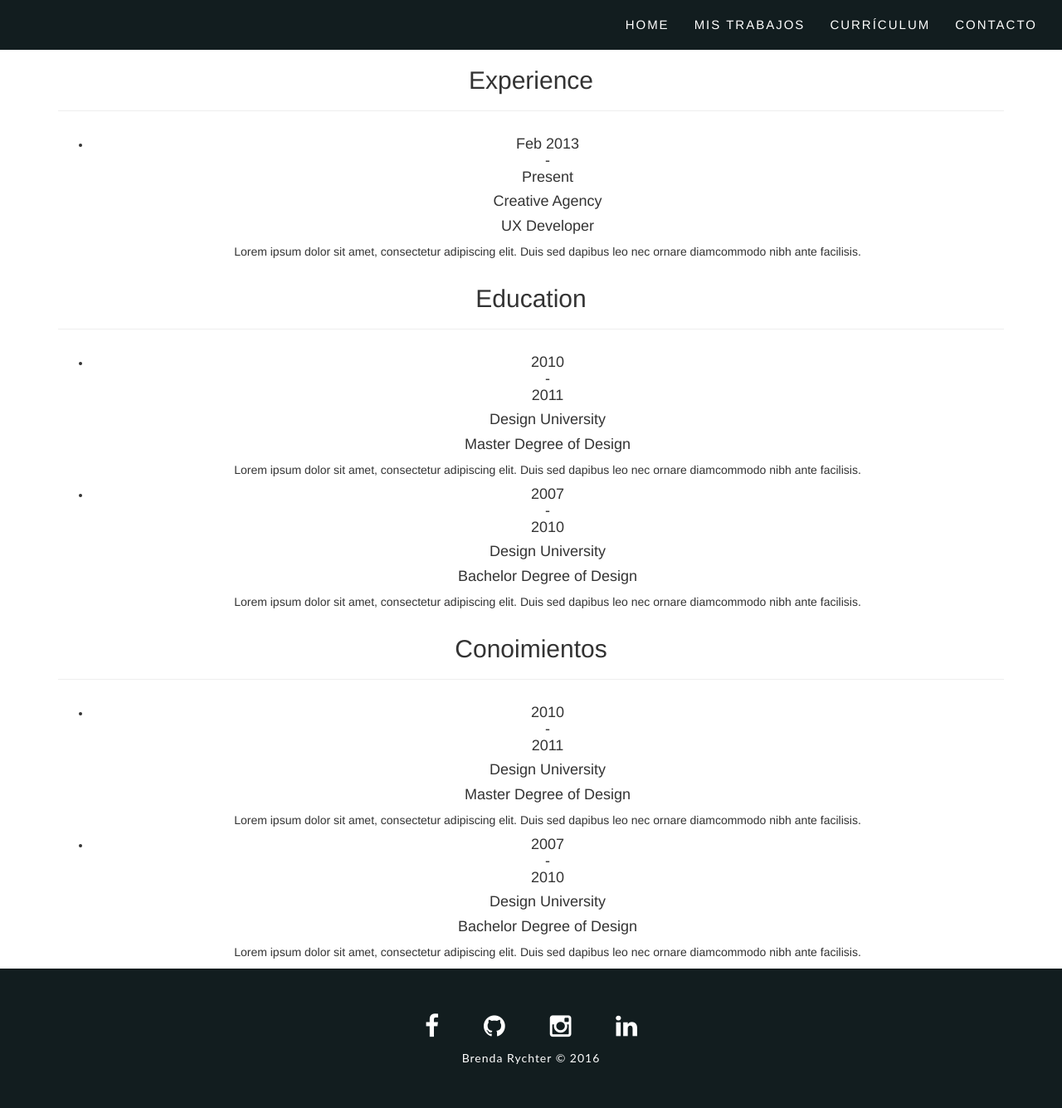
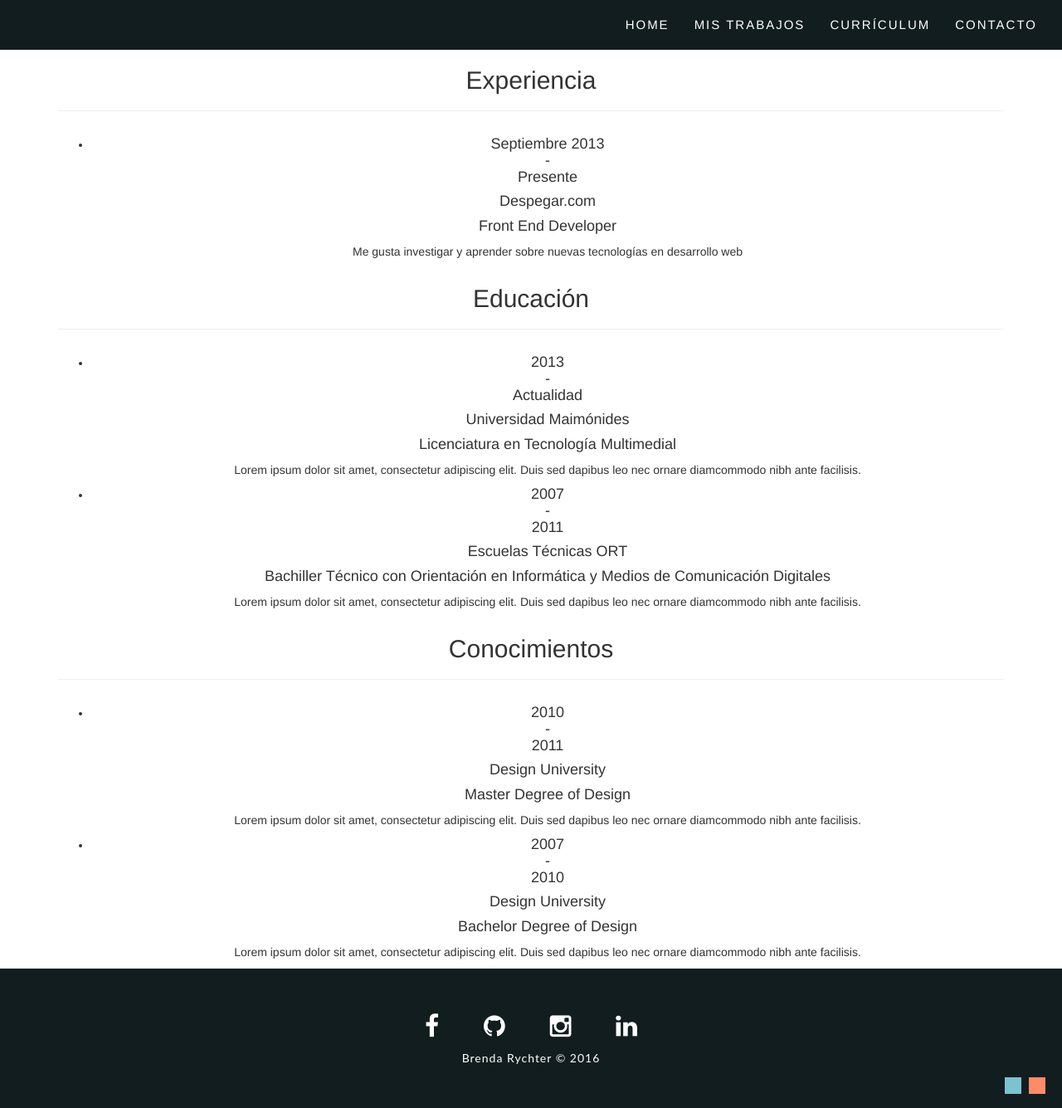
Before and after one commit to brendarychter/brychter, a PHP site: page /cv.html in a window 1280 px wide. Shown: the whole page at 83% size. Run offline with PHP 8.4, Linux system fonts and the light colour scheme.

Commit message:
last changes

```diff
--- a/css/main.css
+++ b/css/main.css
@@ -116,6 +116,9 @@
     width: 100%;
     height: 580px; }
 
+footer {
+  position: relative; }
+
 .footer-site {
   background-color: #121d1f;
   padding: 50px 0 40px 0;
@@ -138,6 +141,22 @@
     .footer-site .social .container p {
       font-family: "Lato", sans-serif;
       letter-spacing: 1px; }
+
+.color-changer {
+  position: absolute;
+  right: 20px;
+  font-family: "Lato", sans-serif;
+  bottom: 12px; }
+  .color-changer .pick-color {
+    width: 20px;
+    height: 20px;
+    margin-left: 5px;
+    display: inline-block;
+    cursor: pointer; }
+  .color-changer .blue {
+    background-color: #7bc3d1; }
+  .color-changer .pink {
+    background-color: #FF8C69; }
 
 /* Resolutions */
 @media (min-width: 1px) and (max-width: 767px) {
@@ -225,4 +244,10 @@
     padding-top: 250px;
     padding-bottom: 50px; }
 
+.pink-color {
+  background-color: #FF8C69; }
+
+.blue-color {
+  background-color: #7bc3d1; }
+
 /*# sourceMappingURL=main.css.map */
--- a/cv.html
+++ b/cv.html
@@ -18,10 +18,11 @@
 <body>
 	<!-- Menú -->
 	<div w3-include-html="header.html"></div>
+	<!-- Foto y descargar mi CV acá también -->
 	<div id="resume" class="text-center">
 	  	<div class="container">
 	    	<div class="section-title center">
-	      <h2>Experience</h2>
+		      	<h2>Experiencia</h2>
 		      	<hr>
 		    </div>
 		    <div class="row">
@@ -29,14 +30,58 @@
 			        <ul class="timeline">
 			          	<li>
 			            	<div class="timeline-image">
-	              <h4>Feb 2013 <br>
+				              	<h4>Septiembre 2013 <br>
 				                - <br>
-	                Present </h4>
+				                Presente </h4>
 				            </div>
 				            <div class="timeline-panel">
 				              	<div class="timeline-heading">
-	                <h4>Creative Agency</h4>
-	                <h4 class="subheading">UX Developer</h4>
+				                	<h4>Despegar.com</h4>
+				                <h4 class="subheading">Front End Developer</h4>
+				              	</div>
+				              	<div class="timeline-body">
+				                	<p>Me gusta investigar y aprender sobre nuevas tecnolog&iacute;as en desarrollo web</p>
+				              	</div>
+			            	</div>
+			         	</li>
+			        </ul>
+		      	</div>
+		    </div>
+	  	</div>
+	  	<div class="container">
+		    <div class="section-title center">
+		      	<h2>Educaci&oacute;n</h2>
+		      	<hr>
+		    </div>
+	    	<div class="row">
+		      	<div class="col-lg-12">
+		        	<ul class="timeline">
+			          	<li>
+			            	<div class="timeline-image">
+				              	<h4>2013 <br>
+				                - <br>
+				                Actualidad </h4>
+				            </div>
+				            <div class="timeline-panel">
+				              	<div class="timeline-heading">
+				                	<h4>Universidad Maim&oacute;nides</h4>
+				                	<h4 class="subheading">Licenciatura en Tecnolog&iacute;a Multimedial</h4>
+				              	</div>
+				              	<div class="timeline-body">
+				                	<p>Lorem ipsum dolor sit amet, consectetur adipiscing elit. Duis sed dapibus leo nec ornare diamcommodo nibh ante facilisis.</p>
+				              	</div>
+				            </div>
+			          	</li>
+			          	<li class="timeline-inverted">
+			            	<div class="timeline-image">
+				              	<h4>2007 <br>
+				                - <br>
+				                2011 </h4>
+				            </div>
+				            <div class="timeline-panel">
+				              	<div class="timeline-heading">
+				                	<h4>Escuelas T&eacute;cnicas ORT</h4>
+				                	<h4 class="subheading">Bachiller T&eacute;cnico con Orientaci&oacute;n en Inform&aacute;tica y Medios de Comunicaci&oacute;n Digitales</h4>
 				              	</div>
 				             	<div class="timeline-body">
 				                	<p>Lorem ipsum dolor sit amet, consectetur adipiscing elit. Duis sed dapibus leo nec ornare diamcommodo nibh ante facilisis.</p>
@@ -49,62 +94,12 @@
 		</div>
 		<div class="container">
 		    <div class="section-title center">
-	      <h2>Education</h2>
+		      	<h2>Conocimientos</h2>
 		      	<hr>
 		    </div>
 		    <div class="row">
 		      	<div class="col-lg-12">
 		       		<ul class="timeline">
-
-	          <!-- Education Section-->
-
-	          <li>
-	            <div class="timeline-image">
-	              <h4>2010 <br>
-	                - <br>
-	                2011 </h4>
-	            </div>
-	            <div class="timeline-panel">
-	              <div class="timeline-heading">
-	                <h4>Design University</h4>
-	                <h4 class="subheading">Master Degree of Design</h4>
-	              </div>
-	              <div class="timeline-body">
-	                <p>Lorem ipsum dolor sit amet, consectetur adipiscing elit. Duis sed dapibus leo nec ornare diamcommodo nibh ante facilisis.</p>
-	              </div>
-	            </div>
-	          </li>
-	          <li class="timeline-inverted">
-	            <div class="timeline-image">
-	              <h4>2007 <br>
-	                - <br>
-	                2010 </h4>
-	            </div>
-	            <div class="timeline-panel">
-	              <div class="timeline-heading">
-	                <h4>Design University</h4>
-	                <h4 class="subheading">Bachelor Degree of Design</h4>
-	              </div>
-	              <div class="timeline-body">
-	                <p>Lorem ipsum dolor sit amet, consectetur adipiscing elit. Duis sed dapibus leo nec ornare diamcommodo nibh ante facilisis.</p>
-	              </div>
-	            </div>
-	          </li>
-	        </ul>
-	      </div>
-	    </div>
-	  </div>
-	  <div class="container">
-	    <div class="section-title center">
-	      <h2>Conoimientos</h2>
-	      <hr>
-	    </div>
-	    <div class="row">
-	      <div class="col-lg-12">
-	        <ul class="timeline">
-
-	          <!-- Education Section-->
-
 		          		<li>
 			            	<div class="timeline-image">
 			              		<h4>2010 <br>
@@ -143,7 +138,14 @@
 	  	</div>
 	</div>
 
+	<!-- Footer -->
+	<footer>
 		<div w3-include-html="footer.html"></div>
+		<div class="color-changer">
+	        <div class="blue pick-color" color="blue"></div>
+	        <div class="pink pick-color" color="pink"></div>
+	    </div>
+	</footer>
 
 </body>
 
--- a/js/actions.js
+++ b/js/actions.js
@@ -17,4 +17,22 @@ $(document).ready(function(){
     	$("#slider-images").prop("src", arrayPhotos[i++]);
 	},3000);
 
+
+	$('.pick-color').on('click', function(){
+		var color = $(this).attr('color');
+
+		//Footer hover
+		//menu hover
+		//success
+		//localStorage color for whole site
+		if(color == "blue"){
+			console.log("change to blue")
+			$('.color-change').removeClass("pink-color");
+			$('.color-change').addClass("blue-color");
+		}else if (color == "pink"){
+			console.log("change to pink")
+			$('.color-change').removeClass("blue-color");
+			$('.color-change').addClass("pink-color");
+		}
+	})
 });
--- a/scss/main.scss
+++ b/scss/main.scss
@@ -3,9 +3,8 @@
 $font: 'Lato', sans-serif;
 $main-color: #ffcb0d;
 $logo-header: 150px;
-$color-1: #ffcb0d;
+$color-1: #FF8C69;
 $color-2: #7bc3d1;
-
 
 .home-page{
 	#home-navbar{
@@ -155,7 +154,9 @@ $color-2: #7bc3d1;
 	}
 }
 
-
+footer{
+	position: relative;
+}
 .footer-site{
 	background-color: #121d1f;
 	padding: 50px 0 40px 0;
@@ -188,6 +189,25 @@ $color-2: #7bc3d1;
 				letter-spacing: 1px;
 			}
 		}
+	}
+}
+.color-changer{
+	position: absolute;
+	right: 20px;
+	font-family: $font;
+	bottom: 12px;
+	.pick-color{
+		width: 20px;
+		height: 20px;
+		margin-left: 5px;
+		display: inline-block;
+		cursor: pointer;
+	}
+	.blue{
+		background-color: $color-2;
+	}
+	.pink{
+		background-color: $color-1;
 	}
 }
 /* Resolutions */
@@ -276,8 +296,6 @@ $color-2: #7bc3d1;
 
 }
 
-
-
 #contact{
 	font-family: $font;
 	letter-spacing: 1px;
@@ -309,3 +327,13 @@ $color-2: #7bc3d1;
 		padding-bottom: 50px;
 	}
 }
+
+.pink-color{
+	background-color: $color-1;
+}
+.blue-color{
+	background-color: $color-2;
+}
+.yellow-color{
+
+}
```
Also changed, not shown: contact.html (+9 -1 lines), index.html (+7 -3 lines), 1 other file. Lines whose indentation alone changed are shown as unchanged.
